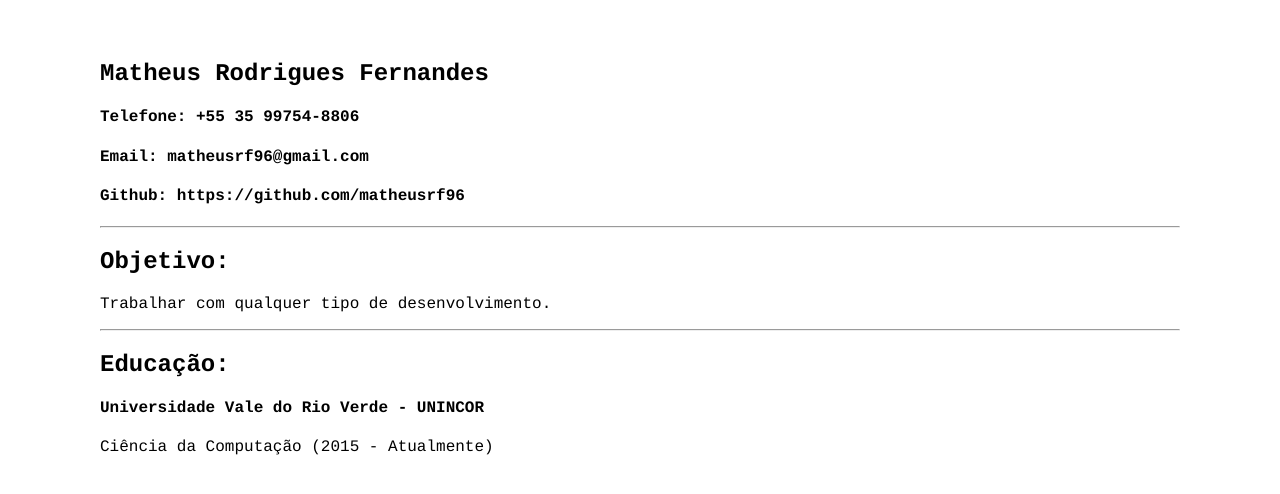
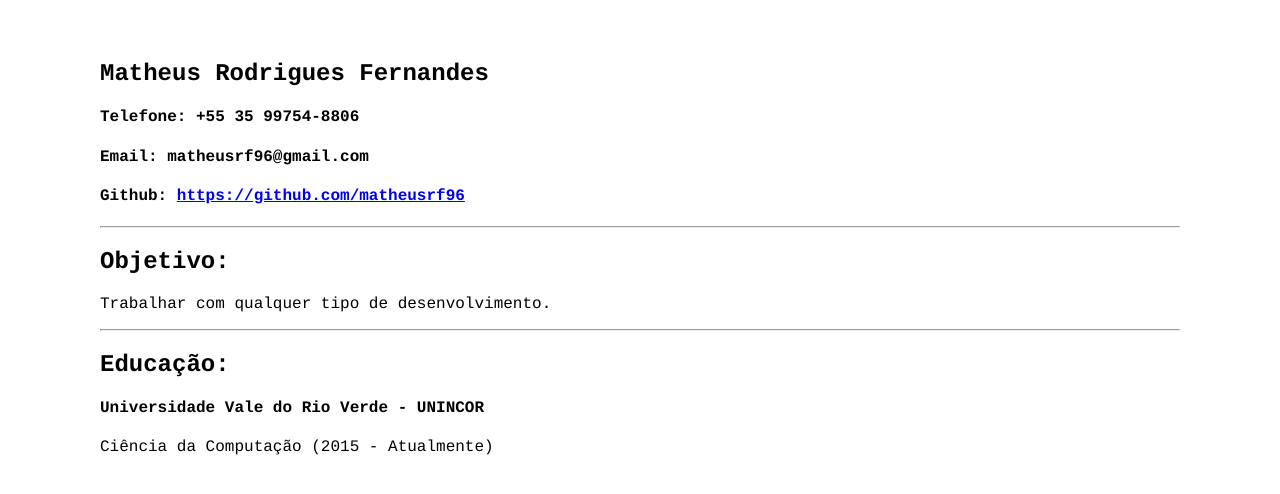
Before and after one commit to matheusrf96/Curriculo-NuDev, a plain HTML site: page index.html in a window 1280 px wide. Drawn offline with Linux system fonts and the light colour scheme.

Commit message:
Update index.html

```diff
--- a/index.html
+++ b/index.html
@@ -29,8 +29,8 @@
       <h1>Matheus Rodrigues Fernandes</h1>
       <h4>Telefone: +55 35 99754-8806</h4>
       <h4>Email: matheusrf96@gmail.com</h4>
-      <h4>Github: <a href="https://github.com/matheusrf96"></a>
-        https://github.com/matheusrf96</h4>
+      <h4>Github: <a href="https://github.com/matheusrf96">
+        https://github.com/matheusrf96</a></h4>
     </section>
 
     <hr/>
```
